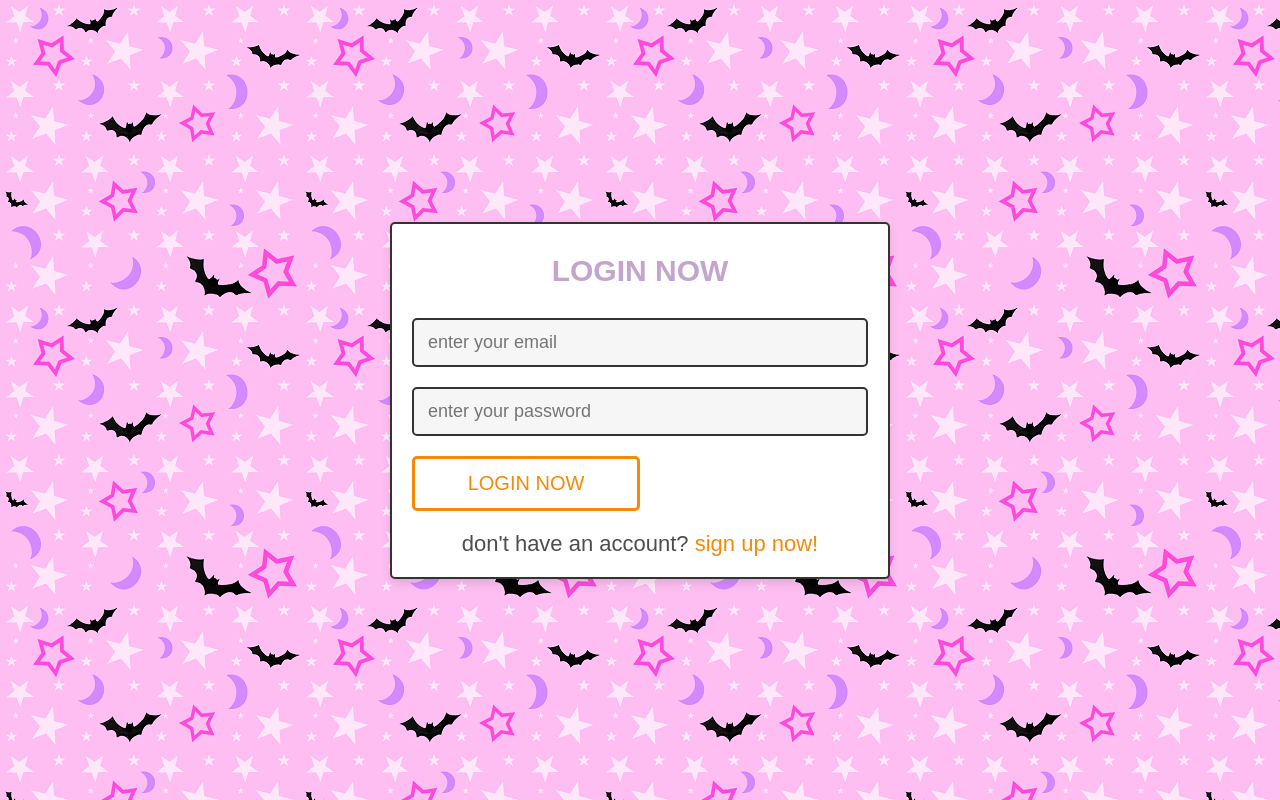
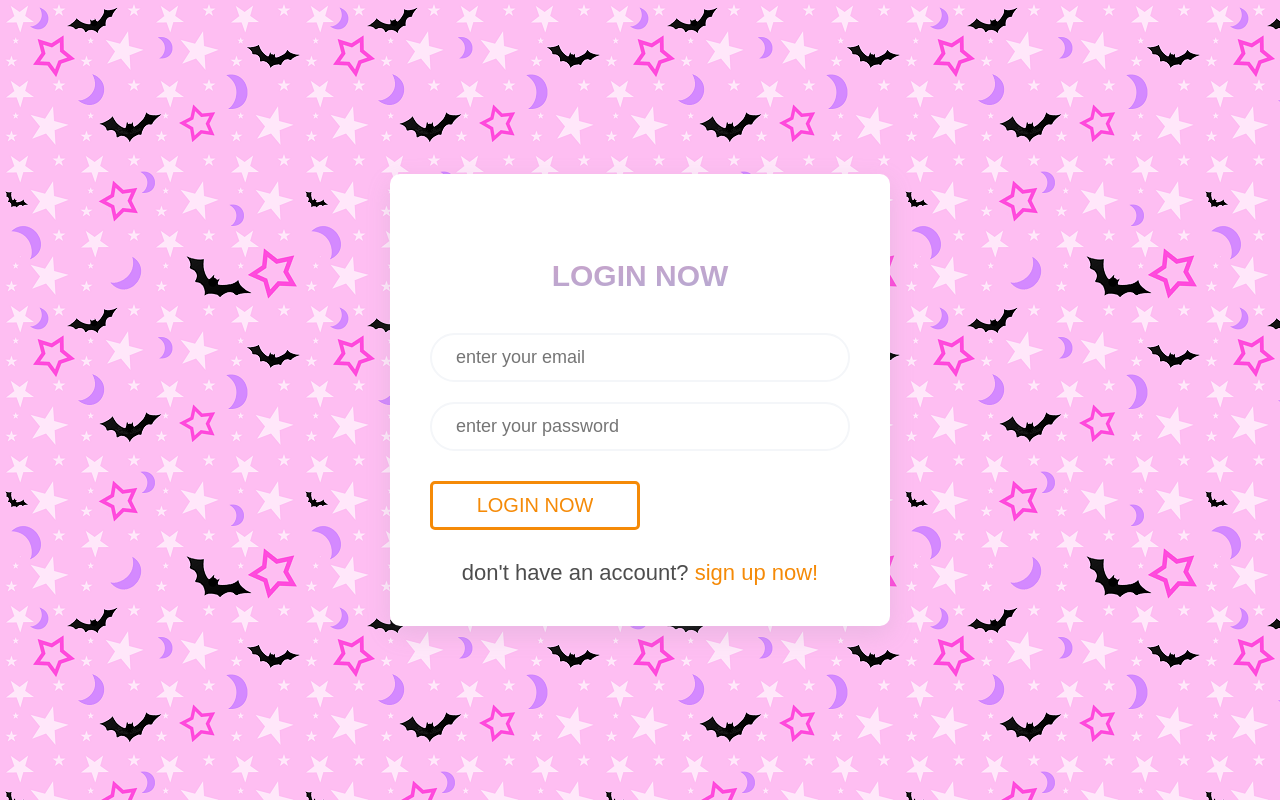
Before and after one commit to DanMarkov/VezGuevi, a PHP site: page /public/login.php in a window 1280 px wide. Run offline with PHP 8.4, Linux system fonts and the light colour scheme; style sheets or scripts are compiled from the project's sources; some libraries are stand-ins or nearby versions; some web fonts are replaced.

Commit message:
updated login ui

```diff
--- a/css/components.css
+++ b/css/components.css
@@ -195,12 +195,12 @@ li {
 .btn-login {
   display: block;
   max-width: 100%;
-  margin-top: 1rem;
+  margin-top: 3rem;
   border: 3px solid var(--green);
   border-radius: 0.5rem;
   color: var(--green);
   font-size: 2rem;
-  padding: 1.3rem 3rem;
+  padding: 1rem 3rem;
   text-transform: uppercase;
   text-align: center;
   position: relative;
@@ -319,11 +319,10 @@ li {
 .form-container form {
   width: 50rem;
   background-color: var(--white);
-  border-radius: 0.5rem;
-  box-shadow: var(--box-shadow);
-  border: var(--border);
+  border-radius: 1rem;
+  box-shadow: rgba(149, 157, 165, 0.2) 0rem 0.8rem 2.4rem;
   text-align: center;
-  padding: 2rem;
+  padding: 4rem;
 }
 
 .form-container form h3 {
@@ -331,21 +330,26 @@ li {
   color: var(--black);
   margin-bottom: 1rem;
   text-transform: uppercase;
+  padding-top: 4.5rem;
 }
 
 .form-container form .box {
   width: 100%;
-  margin: 1rem 0;
-  border-radius: 0.5rem;
-  border: var(--border);
+  margin-top: 2rem;
+  border-radius: 3rem;
+  border: 0.2rem solid #f4f6f9;
   padding: 1.2rem 1.4rem;
   font-size: 1.8rem;
   color: var(--black);
-  background-color: var(--light-bg);
+  background: transparent;
+}
+
+.form-container form .box::placeholder {
+  padding: 1rem;
 }
 
 .form-container form p {
-  margin-top: 2rem;
+  margin-top: 3rem;
   font-size: 2.2rem;
   color: var(--light-color);
 }
--- a/scss/components.scss
+++ b/scss/components.scss
@@ -207,12 +207,12 @@ li {
 .btn-login {
   display: block;
   max-width: 100%;
-  margin-top: 1rem;
+  margin-top: 3rem;
   border: 3px solid var(--green);
   border-radius: 0.5rem;
   color: var(--green);
   font-size: 2rem;
-  padding: 1.3rem 3rem;
+  padding: 1rem 3rem;
   text-transform: uppercase;
   text-align: center;
   position: relative;
@@ -332,6 +332,8 @@ li {
     transform: translateY(1rem);
   }
 }
+
+
 .form-container {
   min-height: 100vh;
   display: flex;
@@ -342,11 +344,12 @@ li {
 .form-container form {
   width: 50rem;
   background-color: var(--white);
-  border-radius: 0.5rem;
-  box-shadow: var(--box-shadow);
-  border: var(--border);
+  border-radius: 1rem;
+  // box-shadow: var(--box-shadow);
+  box-shadow: rgba(149,157,165,.2) 0rem .8rem 2.4rem;
+  // border: var(--border);
   text-align: center;
-  padding: 2rem;
+  padding: 4rem;
 }
 
 .form-container form h3 {
@@ -354,21 +357,36 @@ li {
   color: var(--black);
   margin-bottom: 1rem;
   text-transform: uppercase;
+  padding-top: 4.5rem;
 }
 
 .form-container form .box {
   width: 100%;
-  margin: 1rem 0;
-  border-radius: 0.5rem;
-  border: var(--border);
+  // width: 80%;
+  // margin: 1rem 0;
+  margin-top: 2rem;
+  // border-radius: 0.5rem;
+  border-radius: 3rem;
+  // border: var(--border);
+  border: .2rem solid #f4f6f9;
   padding: 1.2rem 1.4rem;
   font-size: 1.8rem;
   color: var(--black);
-  background-color: var(--light-bg);
+  // background-color: var(--light-bg);
+  background: transparent;
 }
 
+.form-container form .box::placeholder {
+  padding: 1rem;
+}
+
+// .form-container form .btn-login {
+//   width: 80%;
+//   height: 5vh;
+// }
+
 .form-container form p {
-  margin-top: 2rem;
+  margin-top: 3rem;
   font-size: 2.2rem;
   color: var(--light-color);
 }
```
Also changed, not shown: scss/admin_style.scss (line endings or trailing spaces).
